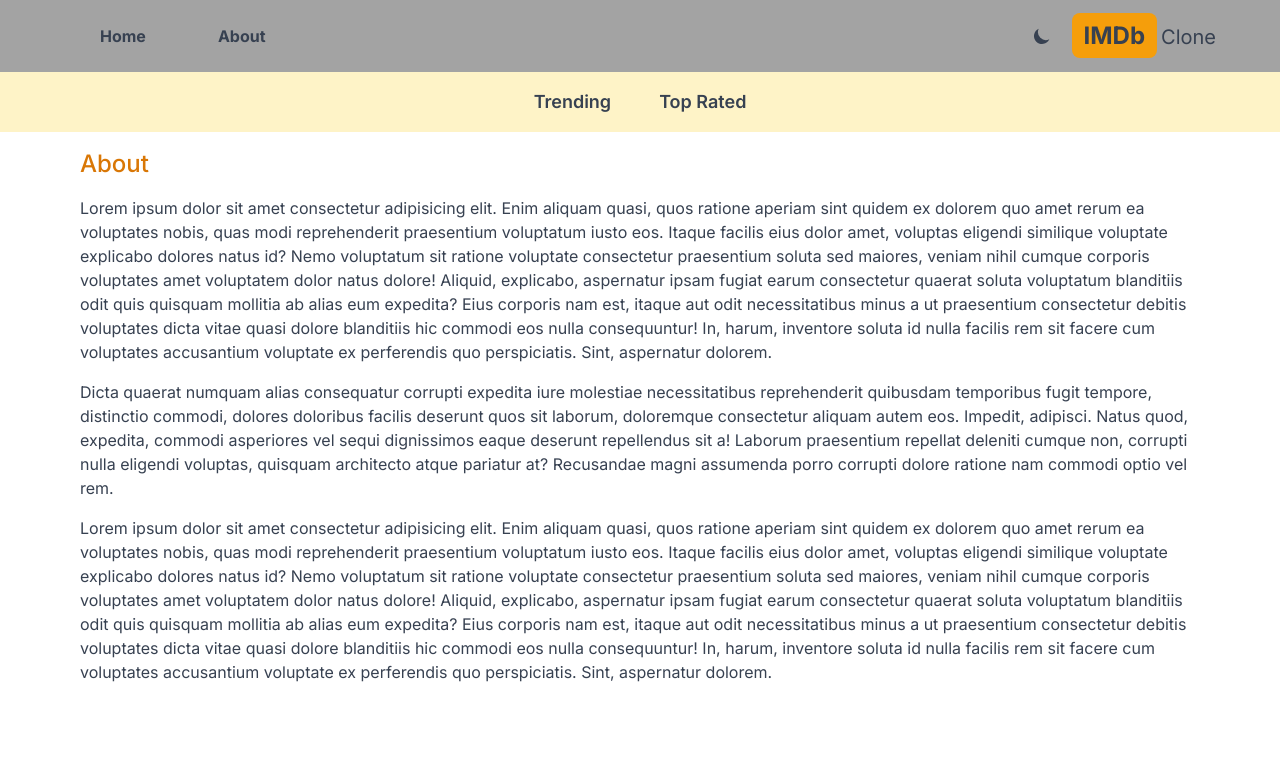
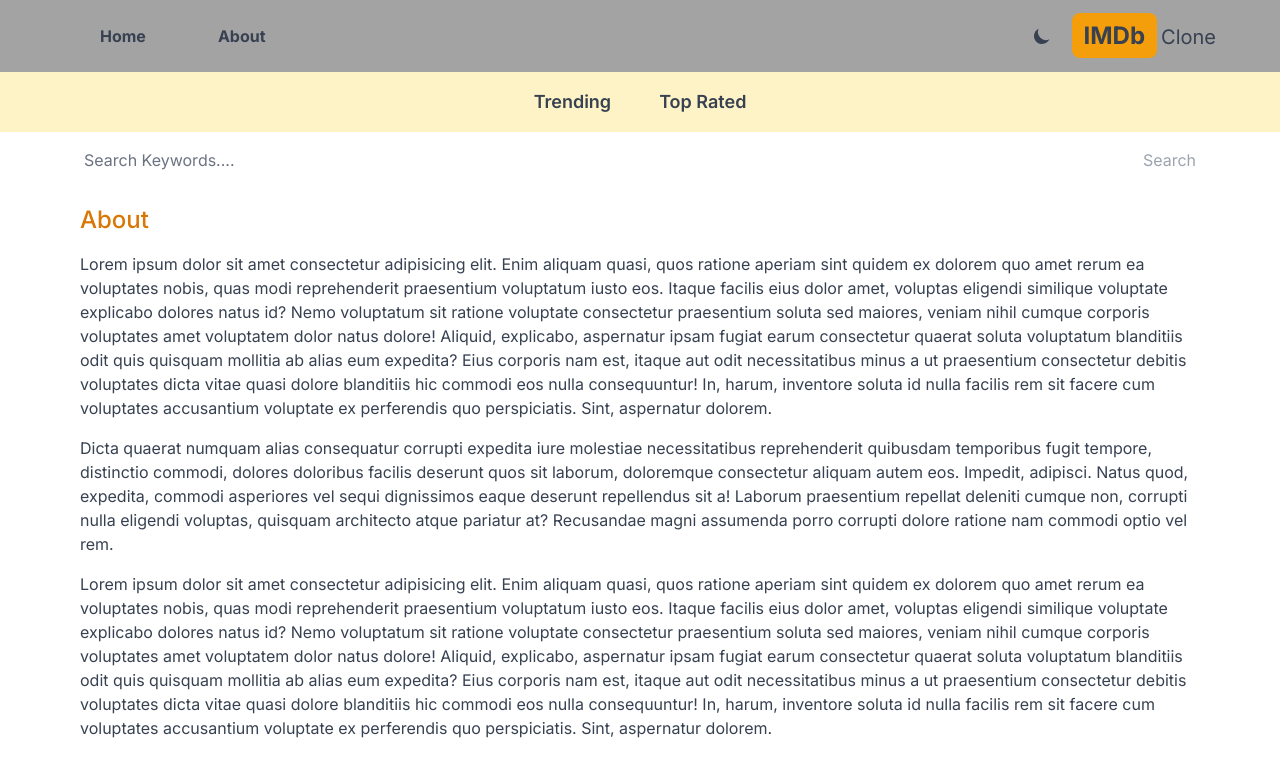
Before and after one commit to 106joshman/nextjs-project, a Next.js app: page /about in a window 1280 px wide. Shown: the top 776 px of the page. Built offline with nearby package versions, Linux system fonts and the light colour scheme.

Commit message:
add result page and card component

```diff
--- a/next.config.js
+++ b/next.config.js
@@ -1,4 +1,6 @@
 /** @type {import('next').NextConfig} */
-const nextConfig = {}
+const nextConfig = {
+  images: { domains: ["image.tmdb.org"] },
+};
 
-module.exports = nextConfig
+module.exports = nextConfig;
--- a/src/app/globals.css
+++ b/src/app/globals.css
@@ -15,6 +15,10 @@ html {
   scrollbar-width: none;
 }
 
+body{
+  height: 100vh;
+}
+
 :root {
   --foreground-rgb: 0, 0, 0;
   --background-start-rgb: 214, 219, 220;
@@ -29,38 +33,6 @@ html {
   }
 }
 
-.loader {
-  width: 48px;
-  height: 48px;
-  display: inline-block;
-  position: relative;
-  border-width: 3px 2px 3px 2px;
-  border-style: solid dotted solid dotted;
-  border-color: #de3500 rgba(255, 255, 255, 0.3) #fff rgba(151, 107, 93, 0.3);
-  border-radius: 50%;
-  box-sizing: border-box;
-  animation: 1s rotate linear infinite;
-}
-.loader:before,
-.loader:after {
-  content: "";
-  top: 0;
-  left: 0;
-  position: absolute;
-  border: 10px solid transparent;
-  border-bottom-color: #fff;
-  transform: translate(-10px, 19px) rotate(-35deg);
-}
-.loader:after {
-  border-color: #de3500 #0000 #0000 #0000;
-  transform: translate(32px, 3px) rotate(-35deg);
-}
-@keyframes rotate {
-  100% {
-    transform: rotate(360deg);
-  }
-}
-
 /* body {
   color: rgb(var(--foreground-rgb));
   background: linear-gradient(
--- a/src/app/layout.js
+++ b/src/app/layout.js
@@ -2,6 +2,7 @@ import Header from "@/components/header/Header";
 import "./globals.css";
 import { Inter } from "next/font/google";
 import Providers from "./Provider/Providers";
+import SearchBox from "@/components/SearchBox/SearchBox";
 // import NavBar from "@/components/NavBar/NavBar";
 
 const inter = Inter({ subsets: ["latin"] });
@@ -14,11 +15,12 @@ export const metadata = {
 export default function RootLayout({ children }) {
   return (
     <html lang="en">
-      <body className={inter.className}>
+      <body className={`${inter.className}`}>
         <Providers>
           <Header />
           {/* <NavBar/> */}
-          <main className="container mx-auto"> {children}</main>
+          <SearchBox />
+          <main className="container mx-auto h-[80vh]"> {children}</main>
         </Providers>
       </body>
     </html>
--- a/src/app/loading.jsx
+++ b/src/app/loading.jsx
@@ -1,9 +1,11 @@
 import React from "react";
+// import { ImSpinner9 } from "react-icons/im";
 
 export default function Loading() {
   return (
-    <div className="pt-10 flex min-h-screen justify-center">
-      <div className="loader "></div>
+    <div className="pt10 flex min-hscreen justify-center">
+      <img src="Spinner.svg" alt="loading..." className="h-96" srcset="" />
+      {/* <ImSpinner9 height={384} className="animate-spin h96 text-amber-600" /> */}
     </div>
   );
 }
--- a/src/app/page.js
+++ b/src/app/page.js
@@ -13,7 +13,6 @@ export default async function Home({ searchParams }) {
   );
 
   const showData = res.data.results;
-  // console.log(showData);
 
   return (
     <div className="">
--- /dev/null
+++ b/src/app/search/[searchTerm]/page.jsx
@@ -0,0 +1,24 @@
+import Results from "@/components/Results/Results";
+import axios from "axios";
+import React from "react";
+
+export default async function SearchPage({ params }) {
+  const res = await axios(
+    `https://api.themoviedb.org/3/search/movie?api_key=${process.env.API_KEY}&query=${params.searchTerm}&language=en-US&page=1&include_adult=false`
+  );
+
+  if (!res.ok) {
+    new Error("Wahala!!!!!!!");
+  }
+
+  const data = res.data.results;
+  return (
+    <div>
+      {data && data.length === 0 && (
+        <h1 className="text-center pt-6">No results found</h1>
+      )}
+
+      {data && <Results showData={data} />}
+    </div>
+  );
+}
--- a/src/components/Results/Results.jsx
+++ b/src/components/Results/Results.jsx
@@ -5,10 +5,7 @@ export default function Results({ showData }) {
   return (
     <div className="sm:grid gap-2 sm:grid-cols-2 lg:grid-col-3 xl:grid-cols-4 2xl:grid-cols-5 max-w-6xl mx-auto py-4">
       {showData.map((items) => (
-        <Card key={items.id} data={items}/>
-        // <div className="" key={index}>
-        //   {items.original_title}
-        // </div>
+        <Card key={items.id} data={items} />
       ))}
     </div>
   );
--- /dev/null
+++ b/src/components/SearchBox/SearchBox.jsx
@@ -0,0 +1,38 @@
+"use client";
+import { useRouter } from "next/navigation";
+import React, { useState } from "react";
+
+export default function SearchBox() {
+  const [search, setSearch] = useState("");
+
+  const router = useRouter();
+
+  const handleSubmit = async (e) => {
+    e.preventDefault();
+    if (!search) return;
+    router.push(`/search/${search}`);
+    setSearch(search);
+  };
+
+  return (
+    <form
+      onSubmit={handleSubmit}
+      className="flex max-w-6xl mx-auto justify-between items-center px-5 flex-1"
+    >
+      <input
+        type="text"
+        value={search}
+        onChange={(e) => setSearch(e.target.value)}
+        className="w-full h-14 rounded-sm placeholder-gray-500 outline-none bg-transparent"
+        placeholder="Search Keywords...."
+      />
+      <button
+        type="submit"
+        disabled={!search}
+        className="text-amber-600 disabled:cursor-not-allowed disabled:text-gray-400"
+      >
+        Search
+      </button>
+    </form>
+  );
+}
```
Also changed, not shown: src/app/movie/[id]/page.jsx (+5 -3 lines), src/components/Card/Card.jsx (+4 -2 lines), public/Spinner.svg (added), public/Spinners.svg (added).
